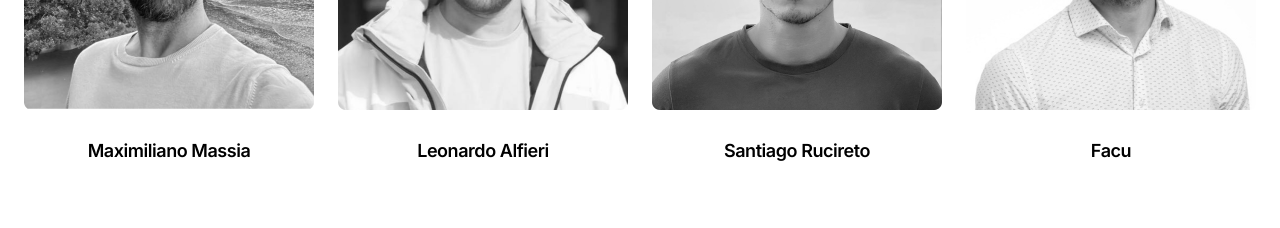
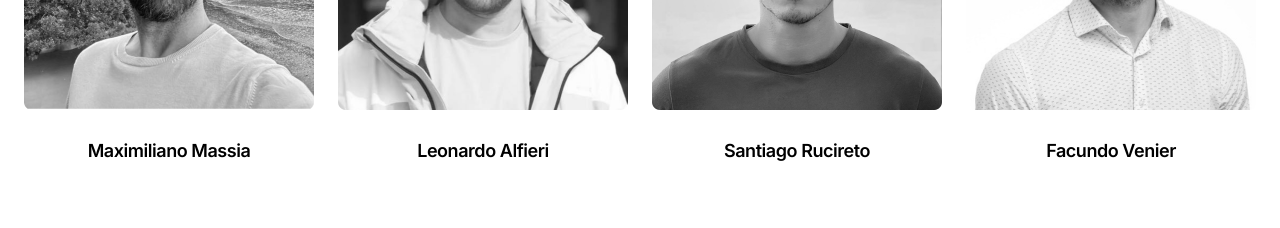
Before and after one commit to terotail/landing2023, a plain HTML site: page index.html in a window 1280 px wide. Shown: the part 1420-1648 px from the top of the page. Drawn offline with nearby package versions, Linux system fonts and the light colour scheme.

Commit message:
Nombre de Facu agregado

```diff
--- a/index.html
+++ b/index.html
@@ -56,7 +56,9 @@
         We thrive on hard work and delivering value. Let our results speak for
         themselves.
       </p>
-      <a href="https://wa.me/61459731815" target="_blank"><button class="btn_primary">Let's chat</button></a>
+      <a href="https://wa.me/61459731815" target="_blank"
+        ><button class="btn_primary">Let's chat</button></a
+      >
     </section>
 
     <!-- Meet the guys -->
@@ -101,7 +103,7 @@
             <div class="meet-the-guys-img">
               <img src="./assets/facu.png" alt="Facu" />
             </div>
-            <h4>Facu</h4>
+            <h4>Facundo Venier</h4>
             <!-- <p>Short description.</p> -->
           </div>
         </div>
@@ -211,7 +213,9 @@
       <div id="get-in-touch-content">
         <div class="get-in-touch-text">
           <h2>Ready to take your business to the next level?</h2>
-          <a href="https://wa.me/61459731815" target="_blank"><button class="btn_primary">Let's chat</button></a>
+          <a href="https://wa.me/61459731815" target="_blank"
+            ><button class="btn_primary">Let's chat</button></a
+          >
         </div>
       </div>
     </section>
```
